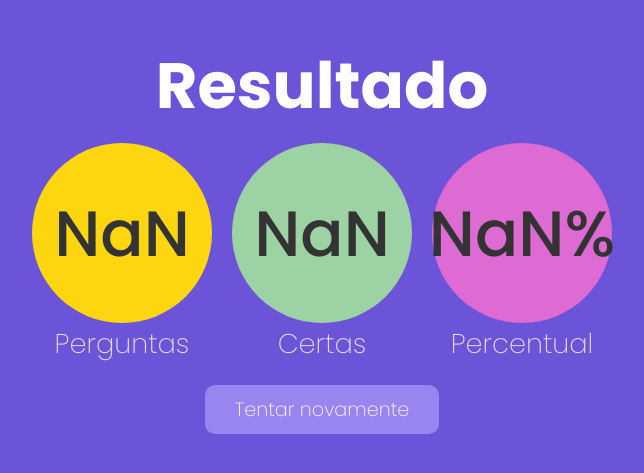
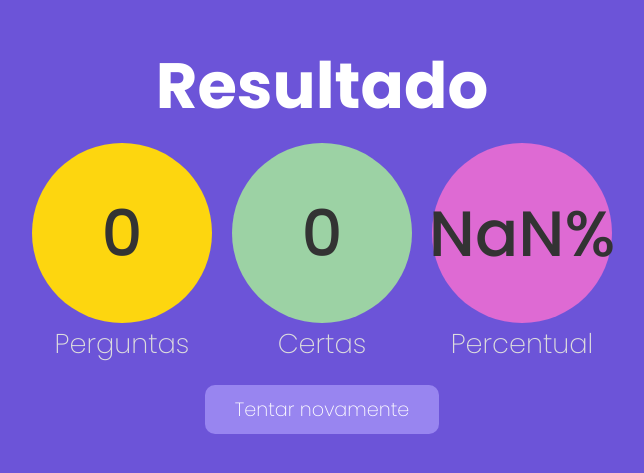
Before and after one commit to Beatrizaquino/Quiz-full-stack, a Next.js app: page /resultado in a window 1280 px wide. Shown: the part 159-632 px from the top of the page, without its empty margins (318-962 px from the left). Built offline with nearby package versions, Linux system fonts and the light colour scheme.

Commit message:
correção de erros

```diff
--- a/src/pages/index.tsx
+++ b/src/pages/index.tsx
@@ -50,7 +50,7 @@ export default function Home() {
 
   //obter o proximo id
   function idProximaPergunta() {
-      const proximoIndice = idsDasQuestoes.indexOf(questao.id) + 1
+      const proximoIndice = idsDasQuestoes.indexOf(questao?.id?? -1) + 1
       return idsDasQuestoes[proximoIndice]
   }
 
--- a/src/pages/resultado.tsx
+++ b/src/pages/resultado.tsx
@@ -7,8 +7,8 @@ import Botao from "components/Botão"
 export default function Resultado() {
     const router = useRouter()
 
-    const total  = +router.query.total
-    const certas  = +router.query.certas
+    const total  = router.query.total? +router.query.total: 0
+    const certas  = router.query.certas? +router.query.certas : 0
     const percentual = Math.round((certas / total ) * 100)
 
     return (
```
Also changed, not shown: components/Questionario.tsx (line endings or trailing spaces).
